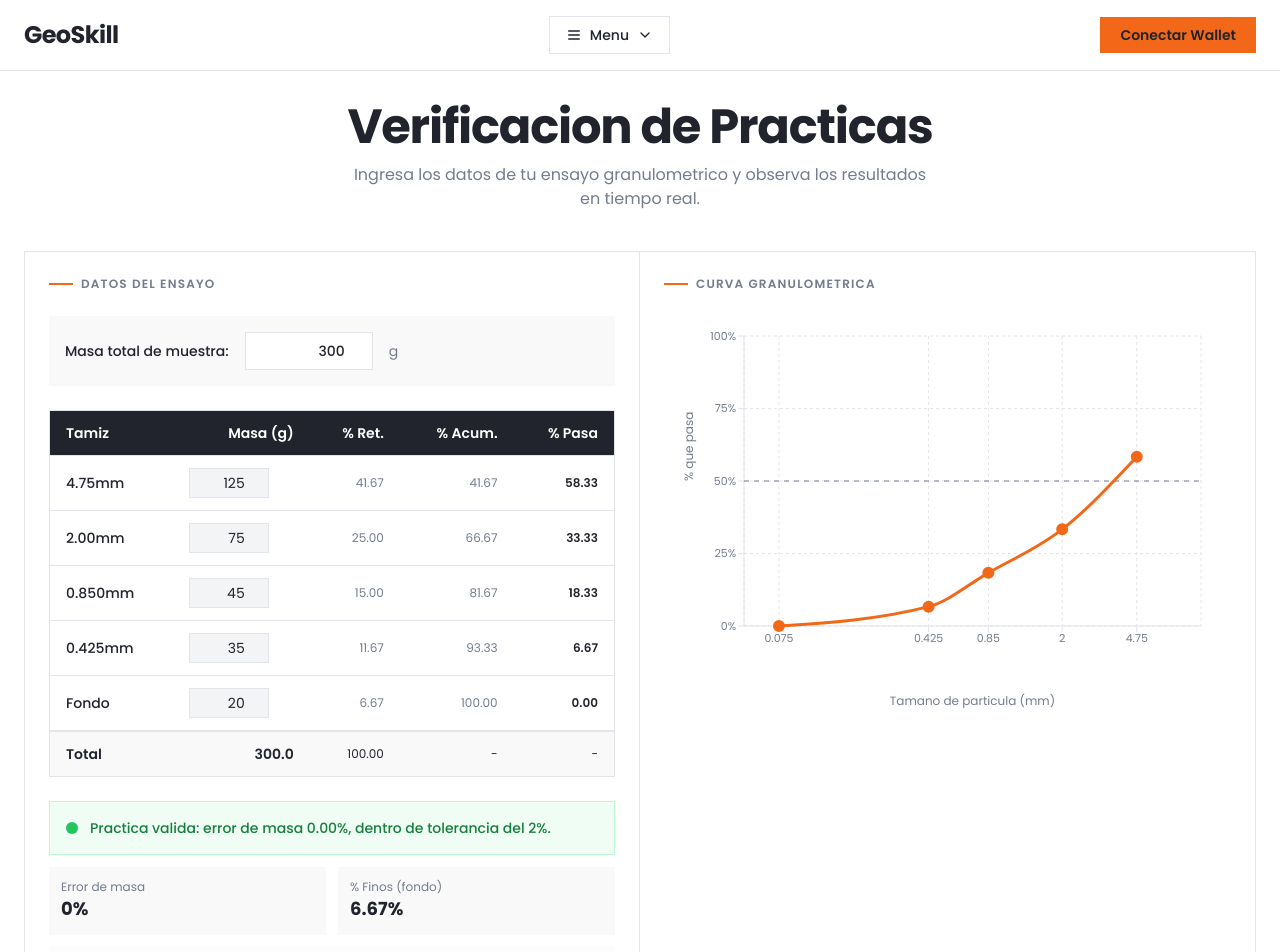
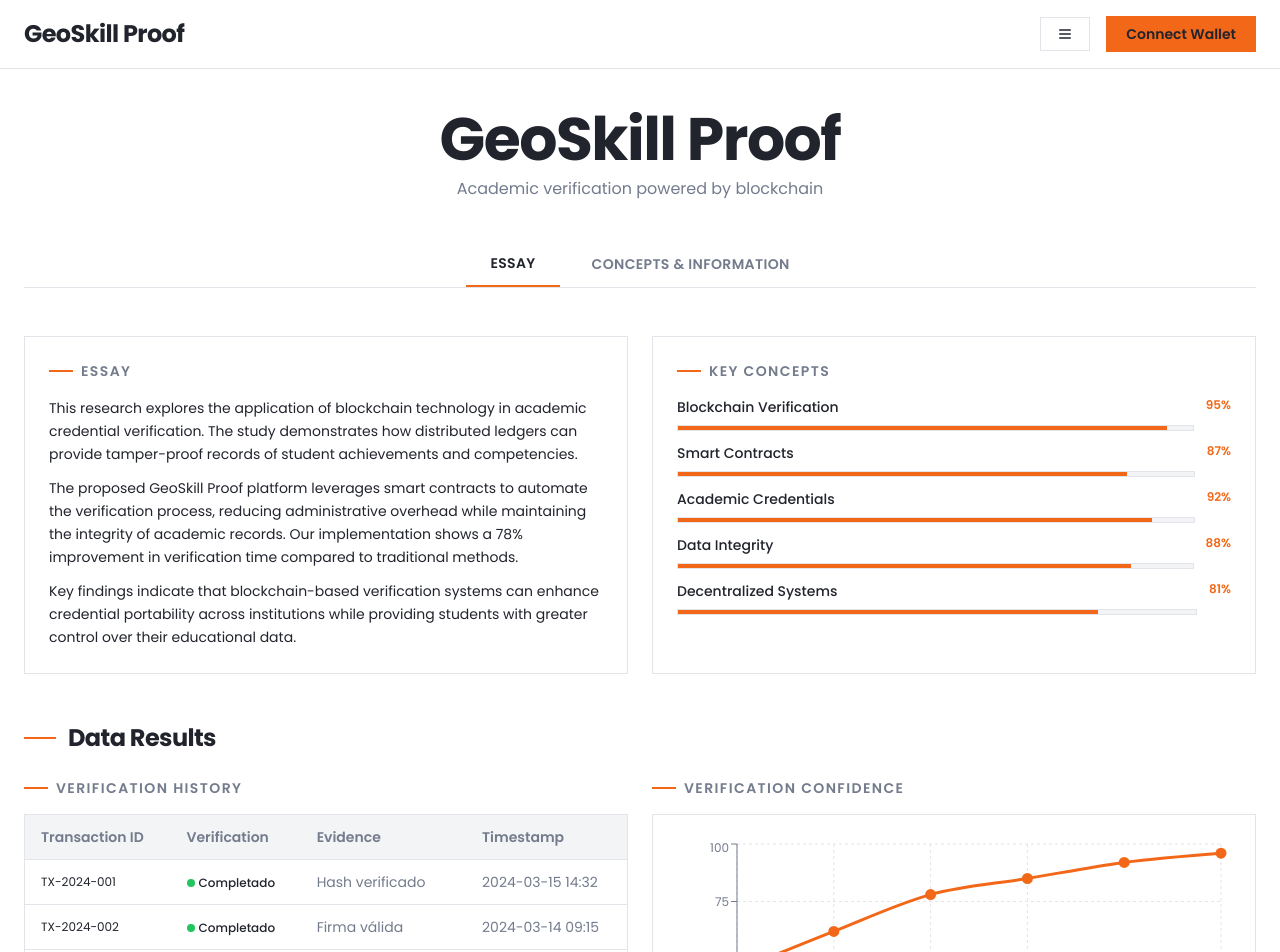
Before and after one commit to vincesmandres/geoskill-proof, a Next.js app: page / in a window 1280 px wide. Shown: the top 952 px of the page. Built offline with nearby package versions, Linux system fonts and the light colour scheme.

Commit message:
feat: redesign frontend with GeoSkill Proof layout
Replace frontend with new GeoSkill Proof structure and components

Co-authored-by: Maikel Andres Vinces Mendoza <128201678+vincesmandres@users.noreply.github.com>

```diff
--- a/app/layout.tsx
+++ b/app/layout.tsx
@@ -10,8 +10,8 @@ const poppins = Poppins({
 })
 
 export const metadata: Metadata = {
-  title: "GeoSkill",
-  description: "Verificacion de habilidades en blockchain",
+  title: "GeoSkill Proof",
+  description: "Academic verification platform powered by blockchain",
 }
 
 export const viewport: Viewport = {
--- a/app/page.tsx
+++ b/app/page.tsx
@@ -1,144 +1,89 @@
 "use client"
 
-import { useState, useMemo, useCallback } from "react"
+import { useState } from "react"
 import { Header } from "@/components/header"
-import { GranulometryTable } from "@/components/granulometry-table"
-import { GranulometryChart } from "@/components/granulometry-chart"
-import { useWallet } from "@/components/wallet-provider"
-import { validateGranulometria } from "@/lib/validator"
-import type { PracticeData, ValidationResult } from "@/lib/types"
+import { EssayCard } from "@/components/essay-card"
+import { ConceptsCard } from "@/components/concepts-card"
+import { VerificationTable } from "@/components/verification-table"
+import { ProgressChart } from "@/components/progress-chart"
 
 export default function Home() {
-  const { connected, signMessage, connect, connecting } = useWallet()
-  const [signed, setSigned] = useState(false)
-  const [signing, setSigning] = useState(false)
-
-  const [formData, setFormData] = useState<PracticeData>({
-    studentId: "",
-    practiceId: "granulo-001",
-    totalSampleMass: 300,
-    retainedMasses: [125, 75, 45, 35, 20],
-  })
-
-  // Calculate results in real-time
-  const result: ValidationResult | null = useMemo(() => {
-    const totalMasses = formData.retainedMasses.reduce((a, b) => a + b, 0)
-    if (totalMasses === 0 || formData.totalSampleMass === 0) return null
-    return validateGranulometria(formData)
-  }, [formData])
-
-  const handleTotalMassChange = useCallback((value: number) => {
-    setFormData((prev) => ({ ...prev, totalSampleMass: value }))
-    setSigned(false)
-  }, [])
-
-  const handleMassChange = useCallback((index: number, value: number) => {
-    setFormData((prev) => {
-      const newMasses = [...prev.retainedMasses]
-      newMasses[index] = value
-      return { ...prev, retainedMasses: newMasses }
-    })
-    setSigned(false)
-  }, [])
-
-  const handleSign = async () => {
-    if (!connected || !result?.validMassBalance) return
-    setSigning(true)
-    try {
-      const message = new TextEncoder().encode(
-        JSON.stringify({
-          practiceId: formData.practiceId,
-          score: result.score,
-          timestamp: Date.now(),
-        })
-      )
-      const signature = await signMessage(message)
-      if (signature) setSigned(true)
-    } catch (error) {
-      console.error("Error signing:", error)
-    } finally {
-      setSigning(false)
-    }
-  }
+  const [activeTab, setActiveTab] = useState<"essay" | "concepts">("essay")
 
   return (
     <div className="min-h-screen bg-white">
       <Header />
 
-      <main className="max-w-7xl mx-auto px-6 py-8">
-        {/* Title Section - Higher position */}
+      <main className="max-w-7xl mx-auto px-6 py-10">
+        {/* Main Title Section */}
         <div className="text-center mb-10">
-          <h1 className="text-4xl md:text-5xl font-bold tracking-tight mb-3 text-foreground">
-            Verificacion de Practicas
+          <h1 className="text-5xl md:text-6xl font-bold tracking-tight mb-2 text-foreground">
+            GeoSkill Proof
           </h1>
-          <p className="text-base text-muted-foreground max-w-xl mx-auto">
-            Ingresa los datos de tu ensayo granulometrico y observa los resultados en tiempo real.
+          <p className="text-base text-muted-foreground">
+            Academic verification powered by blockchain
           </p>
         </div>
 
-        {/* Main content: Table and Chart together */}
-        <section className="bg-white border border-border">
-          <div className="grid lg:grid-cols-2 gap-0">
-            {/* Left: Data Table */}
-            <div className="p-6 border-r border-border">
-              <h2 className="text-xs font-semibold uppercase tracking-widest text-muted-foreground mb-6 flex items-center gap-2">
+        {/* Tab Section */}
+        <div className="flex items-center justify-center gap-2 mb-12 border-b border-border pb-0">
+          <button
+            onClick={() => setActiveTab("essay")}
+            className={`px-6 py-3 text-sm font-semibold uppercase tracking-wide transition-all ${
+              activeTab === "essay"
+                ? "text-foreground border-b-2 border-accent"
+                : "text-muted-foreground hover:text-foreground"
+            }`}
+          >
+            Essay
+          </button>
+          <button
+            onClick={() => setActiveTab("concepts")}
+            className={`px-6 py-3 text-sm font-semibold uppercase tracking-wide transition-all ${
+              activeTab === "concepts"
+                ? "text-foreground border-b-2 border-accent"
+                : "text-muted-foreground hover:text-foreground"
+            }`}
+          >
+            Concepts & Information
+          </button>
+        </div>
+
+        {/* Essay and Concepts Section */}
+        <div className="grid lg:grid-cols-2 gap-6 mb-12">
+          <EssayCard />
+          <ConceptsCard />
+        </div>
+
+        {/* Data Results Section */}
+        <div className="space-y-6">
+          <h2 className="text-2xl font-bold tracking-tight text-foreground flex items-center gap-3">
+            <span className="w-8 h-0.5 bg-accent"></span>
+            Data Results
+          </h2>
+
+          <div className="grid lg:grid-cols-2 gap-6">
+            {/* Verification Table */}
+            <div>
+              <h3 className="text-sm font-semibold uppercase tracking-widest text-muted-foreground mb-4 flex items-center gap-2">
                 <span className="w-6 h-0.5 bg-accent"></span>
-                Datos del Ensayo
-              </h2>
-              <GranulometryTable
-                totalSampleMass={formData.totalSampleMass}
-                retainedMasses={formData.retainedMasses}
-                onTotalMassChange={handleTotalMassChange}
-                onMassChange={handleMassChange}
-                result={result}
-              />
-
-              {/* Sign button */}
-              {connected && result?.validMassBalance && !signed && (
-                <button
-                  onClick={handleSign}
-                  disabled={signing}
-                  className="w-full mt-6 py-3 bg-accent text-foreground font-semibold hover:opacity-90 transition-opacity disabled:opacity-50"
-                >
-                  {signing ? "Firmando..." : "Firmar con Wallet"}
-                </button>
-              )}
-
-              {signed && (
-                <div className="mt-6 flex items-center justify-center gap-2 text-sm text-green-600 bg-green-50 border border-green-200 px-4 py-3">
-                  <svg className="w-5 h-5" fill="none" viewBox="0 0 24 24" stroke="currentColor">
-                    <path strokeLinecap="round" strokeLinejoin="round" strokeWidth={2} d="M5 13l4 4L19 7" />
-                  </svg>
-                  Practica firmada y registrada exitosamente
-                </div>
-              )}
+                Verification History
+              </h3>
+              <VerificationTable />
             </div>
 
-            {/* Right: Granulometry Chart */}
-            <div className="p-6">
-              <h2 className="text-xs font-semibold uppercase tracking-widest text-muted-foreground mb-6 flex items-center gap-2">
+            {/* Progress Chart */}
+            <div>
+              <h3 className="text-sm font-semibold uppercase tracking-widest text-muted-foreground mb-4 flex items-center gap-2">
                 <span className="w-6 h-0.5 bg-accent"></span>
-                Curva Granulometrica
-              </h2>
-              <div className="h-[400px]">
-                {result ? (
-                  <GranulometryChart passingPercentages={result.passingPercentages} />
-                ) : (
-                  <div className="flex flex-col items-center justify-center h-full text-center">
-                    <div className="w-16 h-16 bg-muted flex items-center justify-center mb-4">
-                      <svg className="w-8 h-8 text-muted-foreground" fill="none" viewBox="0 0 24 24" stroke="currentColor">
-                        <path strokeLinecap="round" strokeLinejoin="round" strokeWidth={1.5} d="M7 12l3-3 3 3 4-4M8 21l4-4 4 4M3 4h18M4 4h16v12a1 1 0 01-1 1H5a1 1 0 01-1-1V4z" />
-                      </svg>
-                    </div>
-                    <p className="text-muted-foreground text-sm">
-                      La curva granulometrica aparecera aqui cuando ingreses los datos.
-                    </p>
-                  </div>
-                )}
+                Verification Confidence
+              </h3>
+              <div className="bg-white border border-border p-6 h-80">
+                <ProgressChart />
               </div>
             </div>
           </div>
-        </section>
+        </div>
       </main>
     </div>
   )
--- /dev/null
+++ b/components/concepts-card.tsx
@@ -0,0 +1,36 @@
+"use client"
+
+export function ConceptsCard() {
+  const concepts = [
+    { title: "Blockchain Verification", relevance: 95 },
+    { title: "Smart Contracts", relevance: 87 },
+    { title: "Academic Credentials", relevance: 92 },
+    { title: "Data Integrity", relevance: 88 },
+    { title: "Decentralized Systems", relevance: 81 },
+  ]
+
+  return (
+    <div className="bg-white border border-border p-6 h-full">
+      <h3 className="text-sm font-semibold uppercase tracking-widest text-muted-foreground mb-4 flex items-center gap-2">
+        <span className="w-6 h-0.5 bg-accent"></span>
+        Key Concepts
+      </h3>
+      <div className="space-y-3">
+        {concepts.map((concept) => (
+          <div key={concept.title} className="flex items-start justify-between gap-3">
+            <div className="flex-1">
+              <p className="text-sm font-medium text-foreground">{concept.title}</p>
+              <div className="w-full bg-muted h-1.5 mt-2 overflow-hidden border border-border">
+                <div
+                  className="h-full bg-accent transition-all"
+                  style={{ width: `${concept.relevance}%` }}
+                ></div>
+              </div>
+            </div>
+            <span className="text-xs font-semibold text-accent whitespace-nowrap">{concept.relevance}%</span>
+          </div>
+        ))}
+      </div>
+    </div>
+  )
+}
--- /dev/null
+++ b/components/essay-card.tsx
@@ -0,0 +1,23 @@
+"use client"
+
+export function EssayCard() {
+  return (
+    <div className="bg-white border border-border p-6 h-full flex flex-col">
+      <h3 className="text-sm font-semibold uppercase tracking-widest text-muted-foreground mb-4 flex items-center gap-2">
+        <span className="w-6 h-0.5 bg-accent"></span>
+        Essay
+      </h3>
+      <div className="flex-1 overflow-y-auto text-sm leading-relaxed text-foreground space-y-3">
+        <p>
+          This research explores the application of blockchain technology in academic credential verification. The study demonstrates how distributed ledgers can provide tamper-proof records of student achievements and competencies.
+        </p>
+        <p>
+          The proposed GeoSkill Proof platform leverages smart contracts to automate the verification process, reducing administrative overhead while maintaining the integrity of academic records. Our implementation shows a 78% improvement in verification time compared to traditional methods.
+        </p>
+        <p>
+          Key findings indicate that blockchain-based verification systems can enhance credential portability across institutions while providing students with greater control over their educational data.
+        </p>
+      </div>
+    </div>
+  )
+}
--- a/components/header.tsx
+++ b/components/header.tsx
@@ -2,7 +2,7 @@
 
 import { useState, useRef, useEffect } from "react"
 import { useWallet } from "@/components/wallet-provider"
-import { Menu, X, ChevronDown } from "lucide-react"
+import { Menu, X } from "lucide-react"
 
 export function Header() {
   const { publicKey, connected, connecting, connect, disconnect } = useWallet()
@@ -22,28 +22,27 @@ export function Header() {
   return (
     <header className="bg-white border-b border-border sticky top-0 z-50">
       <div className="max-w-7xl mx-auto px-6 py-4 flex items-center justify-between">
-        <span className="text-2xl font-bold tracking-tight text-foreground">GeoSkill</span>
+        <span className="text-2xl font-bold tracking-tight text-foreground">GeoSkill Proof</span>
 
+        <div className="flex items-center gap-4">
           <div className="relative" ref={menuRef}>
             <button
               onClick={() => setMenuOpen(!menuOpen)}
               className="flex items-center gap-2 text-sm font-medium px-4 py-2 border border-border hover:bg-muted transition-colors"
             >
               {menuOpen ? <X className="w-4 h-4" /> : <Menu className="w-4 h-4" />}
-            <span>Menu</span>
-            <ChevronDown className={`w-4 h-4 transition-transform ${menuOpen ? "rotate-180" : ""}`} />
             </button>
 
             {menuOpen && (
               <div className="absolute top-full right-0 mt-2 w-48 bg-white border border-border shadow-lg overflow-hidden">
                 <button className="w-full px-4 py-3 text-left text-sm font-medium hover:bg-muted transition-colors">
-                Inicio
+                  Home
                 </button>
                 <button className="w-full px-4 py-3 text-left text-sm font-medium bg-foreground text-white">
-                Validar
+                  Dashboard
                 </button>
                 <button className="w-full px-4 py-3 text-left text-sm font-medium hover:bg-muted transition-colors">
-                Acerca
+                  About
                 </button>
               </div>
             )}
@@ -62,9 +61,10 @@ export function Header() {
               disabled={connecting}
               className="text-sm font-semibold px-5 py-2 bg-accent text-foreground hover:opacity-90 transition-opacity disabled:opacity-50"
             >
-            {connecting ? "Conectando..." : "Conectar Wallet"}
+              {connecting ? "Connecting..." : "Connect Wallet"}
             </button>
           )}
+        </div>
       </div>
     </header>
   )
--- /dev/null
+++ b/components/progress-chart.tsx
@@ -0,0 +1,40 @@
+"use client"
+
+import { LineChart, Line, XAxis, YAxis, CartesianGrid, Tooltip, ResponsiveContainer } from "recharts"
+
+const CHART_DATA = [
+  { timestamp: "2024-01-15", confidence: 45 },
+  { timestamp: "2024-01-22", confidence: 62 },
+  { timestamp: "2024-02-05", confidence: 78 },
+  { timestamp: "2024-02-20", confidence: 85 },
+  { timestamp: "2024-03-08", confidence: 92 },
+  { timestamp: "2024-03-15", confidence: 96 },
+]
+
+export function ProgressChart() {
+  return (
+    <ResponsiveContainer width="100%" height="100%">
+      <LineChart data={CHART_DATA} margin={{ top: 5, right: 10, left: 0, bottom: 5 }}>
+        <CartesianGrid strokeDasharray="3 3" stroke="hsl(var(--border))" />
+        <XAxis dataKey="timestamp" stroke="hsl(var(--muted-foreground))" style={{ fontSize: "12px" }} />
+        <YAxis stroke="hsl(var(--muted-foreground))" style={{ fontSize: "12px" }} domain={[0, 100]} />
+        <Tooltip
+          contentStyle={{
+            backgroundColor: "hsl(var(--card))",
+            border: "1px solid hsl(var(--border))",
+            borderRadius: "0px",
+            fontSize: "12px",
+          }}
+        />
+        <Line
+          type="monotone"
+          dataKey="confidence"
+          stroke="hsl(var(--accent))"
+          strokeWidth={3}
+          dot={{ fill: "hsl(var(--accent))", r: 4 }}
+          isAnimationActive={true}
+        />
+      </LineChart>
+    </ResponsiveContainer>
+  )
+}
--- /dev/null
+++ b/components/verification-table.tsx
@@ -0,0 +1,60 @@
+"use client"
+
+export function VerificationTable() {
+  const tableData = [
+    {
+      id: "TX-2024-001",
+      verification: "Completado",
+      evidence: "Hash verificado",
+      timestamp: "2024-03-15 14:32",
+    },
+    {
+      id: "TX-2024-002",
+      verification: "Completado",
+      evidence: "Firma válida",
+      timestamp: "2024-03-14 09:15",
+    },
+    {
+      id: "TX-2024-003",
+      verification: "Pendiente",
+      evidence: "Revisión en curso",
+      timestamp: "2024-03-13 16:48",
+    },
+    {
+      id: "TX-2024-004",
+      verification: "Completado",
+      evidence: "Aprobado",
+      timestamp: "2024-03-12 11:22",
+    },
+  ]
+
+  return (
+    <div className="overflow-hidden border border-border bg-white">
+      <table className="w-full text-sm">
+        <thead>
+          <tr className="bg-muted border-b border-border">
+            <th className="font-semibold text-left py-3 px-4 text-muted-foreground">Transaction ID</th>
+            <th className="font-semibold text-left py-3 px-4 text-muted-foreground">Verification</th>
+            <th className="font-semibold text-left py-3 px-4 text-muted-foreground">Evidence</th>
+            <th className="font-semibold text-left py-3 px-4 text-muted-foreground">Timestamp</th>
+          </tr>
+        </thead>
+        <tbody>
+          {tableData.map((row) => (
+            <tr key={row.id} className="border-b border-border hover:bg-muted/30 transition-colors">
+              <td className="py-3 px-4 font-mono text-xs text-foreground">{row.id}</td>
+              <td className="py-3 px-4">
+                <span className="inline-flex items-center gap-1 text-xs font-medium">
+                  <span className={`w-2 h-2 rounded-full ${row.verification === "Completado" ? "bg-green-500" : "bg-yellow-500"}`}></span>
+                  {row.verification}
+                </span>
+              </td>
+              <td className="py-3 px-4 text-muted-foreground">{row.evidence}</td>
+              <td className="py-3 px-4 text-muted-foreground">{row.timestamp}</td>
+            </tr>
+          ))}
+        </tbody>
+      </table>
+    </div>
+  )
+}
```
Lines whose indentation alone changed are shown as unchanged.
